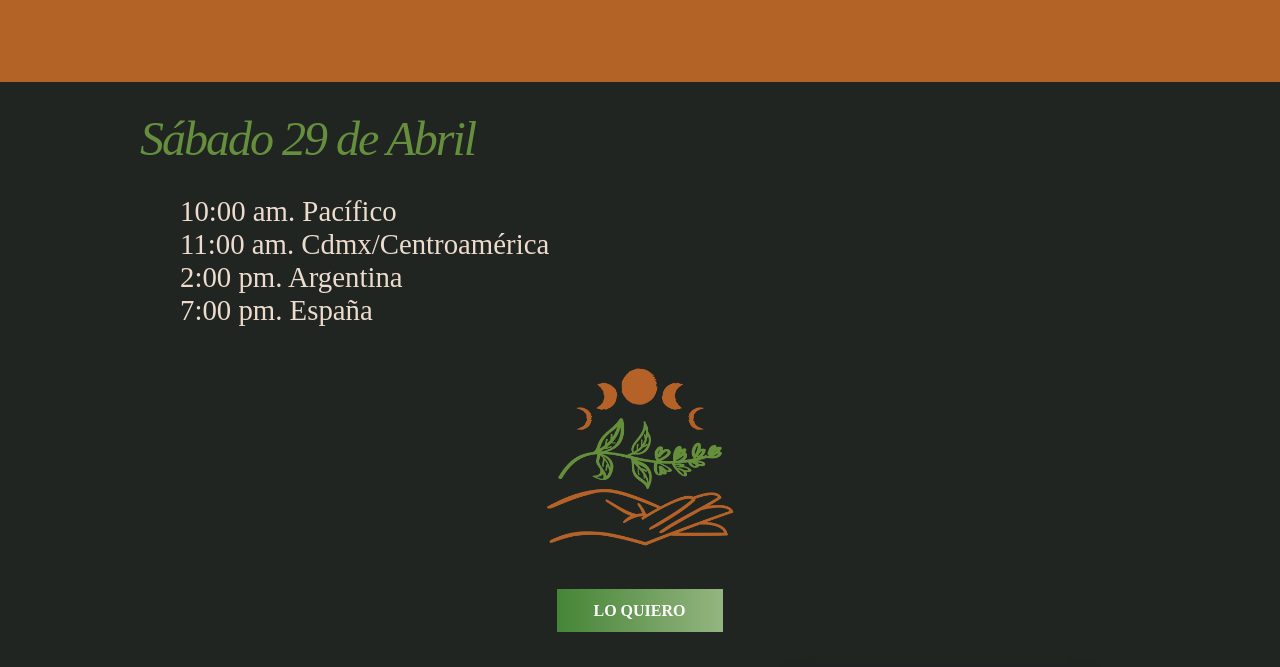
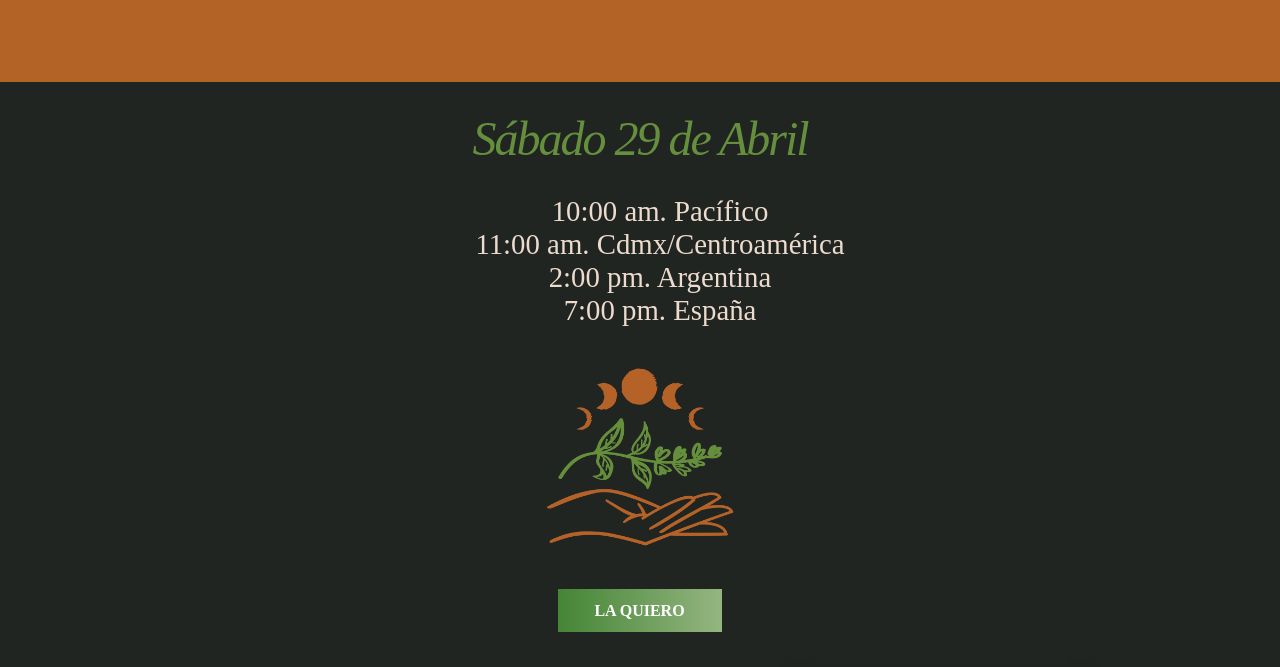
Before and after one commit to marco-jaram/DanzaMedicinaSitioWeb, a plain HTML site: page ln-sesionRegalo/ln-sesion-regalo.html in a window 1280 px wide. Shown: the part 1147-1814 px from the top of the page. Drawn offline with nearby package versions, Linux system fonts and the light colour scheme; a web font is replaced by a local one.

Commit message:
formulario nuevo

```diff
--- a/ln-sesionRegalo/estilos.css
+++ b/ln-sesionRegalo/estilos.css
@@ -382,6 +382,14 @@ ul li {
 }
 
 /* MAIN  */
+.contenido-horario h1{
+    text-align: center;
+
+}
+.contenido-horario{
+    margin: 0 auto;
+   text-align: center;
+}
 
 /* CONTENIDO */
 
--- a/ln-sesionRegalo/ln-sesion-regalo.html
+++ b/ln-sesionRegalo/ln-sesion-regalo.html
@@ -64,7 +64,7 @@
                     </div>
                     <p class="p-titulo-principal">
                         Esta sesión en línea es una ofrenda para que te regales un momento de conexión con la medicina que habita en tu cuerpo, en tu espíritu y corazón. </p>
-                    <a class="boton-cta" href="#ID-formulario">LO QUIERO</a>
+                    <a class="boton-cta" href="#ID-formulario">LA QUIERO</a>
                 </div>
             </div>
         </div>
@@ -91,21 +91,21 @@
 
 
 
-
-    <section class="contenedor">
+<section class="contenedor">
+ <div class="contenido-horario">
         <div class="titulo-principal">
             <h1>Sábado 29 de Abril </h1>
-<ul>
+      <ul>
     <li>10:00 am. Pacífico </li>
     <li>11:00 am. Cdmx/Centroamérica </li>
     <li>2:00 pm. Argentina </li>
     <li>7:00 pm. España </li>
-</ul>
-
-    </section>
+      </ul>
+</div>
+</section>
     <div class="img-separador2">
         <img src="/ln-sesionRegalo/img/LaVidaEsMedicina-imagotipo-min.png" alt="">
-        <a class="boton-cta" href="#ID-formulario">LO QUIERO</a>
+        <a class="boton-cta" href="#ID-formulario">LA QUIERO</a>
 
     </div>
 
@@ -159,7 +159,7 @@ Será un honor danzarnos y compartir .
         </div>
         <img class="separador3 " src="/ln-ebook/img/LVEM-Manzanilla-min1.png" alt="">
 
-        <p class="aviso contendor">Escríbeme tus reflexiones a danza@lavidaesmedicina.com me encantará leerte.</p>
+
     </section>
 
 
```
